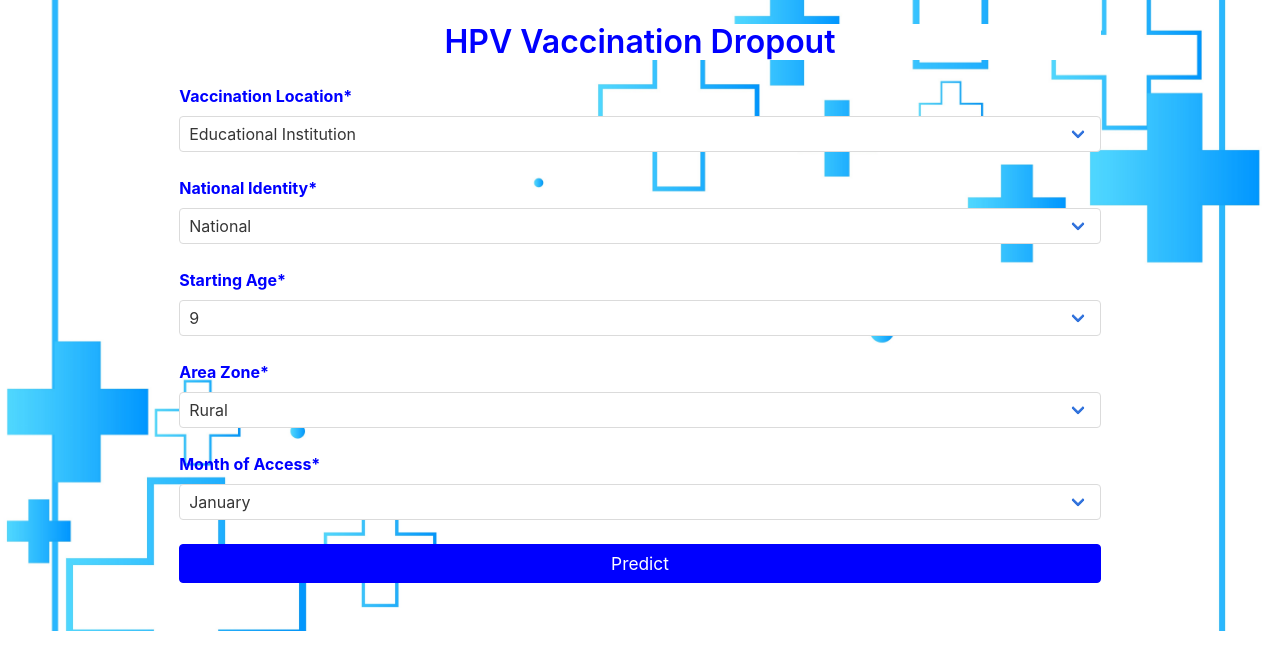
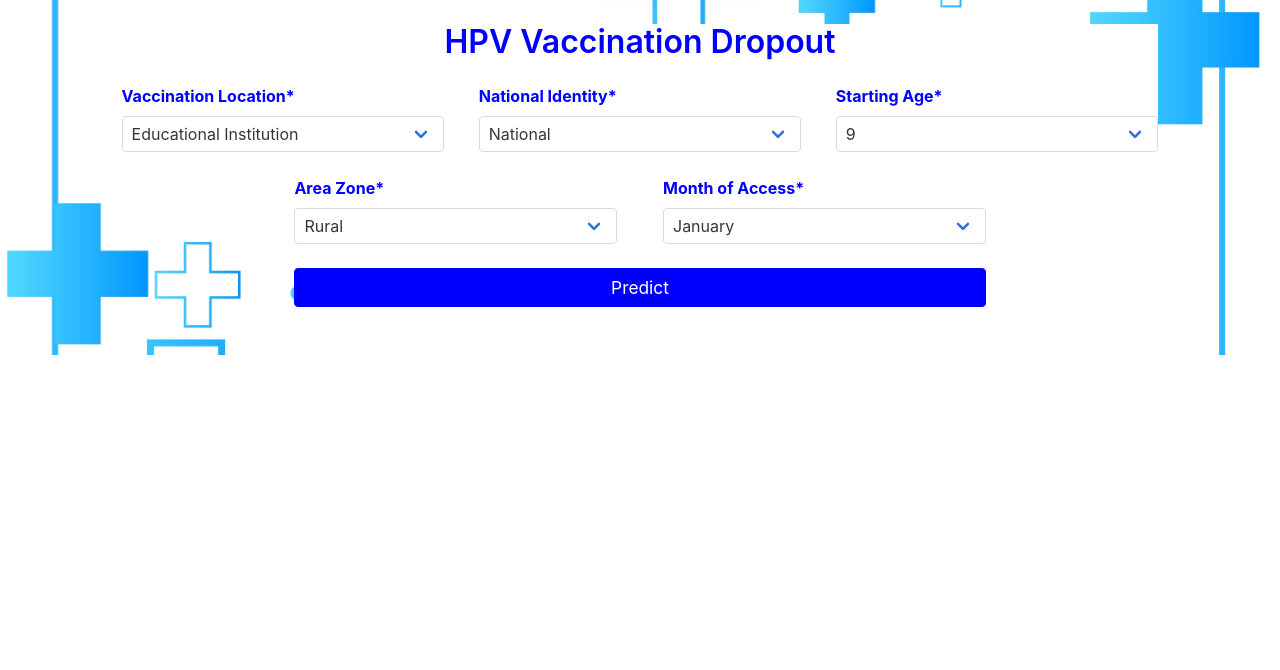
Before and after one commit to UrlishMarroquin/DesercionVPH, a Flask app: page / in a window 1280 px wide. Shown: the top 670 px of the page. Run offline with Flask 2, Linux system fonts and the light colour scheme.

Commit message:
Agrega_Formulario

```diff
--- a/templates/index.html
+++ b/templates/index.html
@@ -40,17 +40,30 @@
             <br>
             <table style="width: 100%;">
               <tr>
-                <td style="width: 10%;"></td>
-                <td style="width: 80%;">
+                <td style="width: 5%;"></td>
+                <td style="width: 90%;">
                   <h1 class="title" align="center"><p>HPV Vaccination Dropout</p></h1>
                 </td>
-                <td style="width: 10%;"></td>
+                <td style="width: 5%;"></td>
               </tr>
             </table>
             <table style="width: 100%;">
               <tr>
-                <td style="width: 10%;"></td>
-                <td style="width: 80%;">
+                <td style="width: 5%;"></td>
+                <td style="width: 15%;"></td>
+                <td style="width: 13%;"></td>
+                <td style="width: 3%;"></td>
+                <td style="width: 12%;"></td>
+                <td style="width: 4%;"></td>
+                <td style="width: 12%;"></td>
+                <td style="width: 3%;"></td>
+                <td style="width: 13%;"></td>
+                <td style="width: 15%;"></td>
+                <td style="width: 5%;"></td>
+              </tr>
+              <tr>
+                <td style="width: 5%;"></td>
+                <td style="width: 28%;" colspan="2" bgcolor="white">
                   <br><label class="label"><b>Vaccination Location*</b></label>
                   <div class="control">
                     <div class="select is-fullwidth">
@@ -62,11 +75,8 @@
                     </div>
                   </div>
                 </td>
-                <td style="width: 10%;"></td>
-              </tr>
-              <tr>
-                <td style="width: 10%;"></td>
-                <td style="width: 80%;">
+                <td style="width: 3%;"></td>
+                <td style="width: 28%;" colspan="3" bgcolor="white">
                   <br><label class="label"><b>National Identity*</b></label>
                   <div class="control">
                     <div class="select is-fullwidth">
@@ -77,11 +87,8 @@
                     </div>
                   </div>
                 </td>
-                <td style="width: 10%;"></td>
-              </tr>
-              <tr>
-                <td style="width: 10%;"></td>
-                <td style="width: 80%;">
+                <td style="width: 3%;"></td>
+                <td style="width: 28%;" colspan="2" bgcolor="white">
                   <br><label class="label"><b>Starting Age*</b></label>
                   <div class="control">
                     <div class="select is-fullwidth">
@@ -95,11 +102,11 @@
                     </div>
                   </div>
                 </td>
-                <td style="width: 10%;"></td>
+                <td style="width: 5%;"></td>
               </tr>
               <tr>
-                <td style="width: 10%;"></td>
-                <td style="width: 80%;">
+                <td style="width: 20%;" colspan="2"></td>
+                <td style="width: 28%;" colspan="3" bgcolor="white">
                   <br><label class="label"><b>Area Zone*</b></label>
                   <div class="control">
                     <div class="select is-fullwidth">
@@ -110,11 +117,8 @@
                     </div>
                   </div>
                 </td>
-                <td style="width: 10%;"></td>
-              </tr>
-              <tr>
-                <td style="width: 10%;"></td>
-                <td style="width: 80%;">
+                <td style="width: 4%;"></td>
+                <td style="width: 28%;" colspan="3" bgcolor="white">
                   <br><label class="label"><b>Month of Access*</b></label>
                   <div class="control">
                     <div class="select is-fullwidth">
@@ -135,17 +139,17 @@
                     </div>
                   </div>
                 </td>
-                <td style="width: 10%;"></td>
+                <td style="width: 20%;" colspan="2"></td>
               </tr>
             </table>
             <br>
             <table style="width: 100%;">
               <tr>
-                <td style="width: 10%;"></td>
-                <td style="width: 80%;">
+                <td style="width: 20%;"></td>
+                <td style="width: 60%;">
                   <input type="submit" class="button is-primary is-fullwidth" style="font-size:13pt;padding:2px; border:1px solid blue; background-color:blue" value="Predict">
                 </td>
-                <td style="width: 10%;"></td>
+                <td style="width: 20%;"></td>
               </tr>
             </table>
           </div>
@@ -155,7 +159,7 @@
             <table style="width: 100%;">
               <tr>
                 <td style="width: 10%;"></td>
-                <td style="width: 80%;">
+                <td style="width: 35%;">
                   <label class="label" align="center" style="font-size:15pt;padding:2px"><p>Prediction Result</p></label>
                 </td>
                 <td style="width: 10%;"></td>
@@ -164,7 +168,7 @@
             <table style="width: 100%;">
               <tr>
                 <td style="width: 10%;"></td>
-                <td style="width: 80%;">
+                <td style="width: 35%;">
                   <label class="label" align="center" style="font-size:14pt;padding:2px"><p>{{ predictions }}</p></label>
                 </td>
                 <td style="width: 10%;"></td>
```
